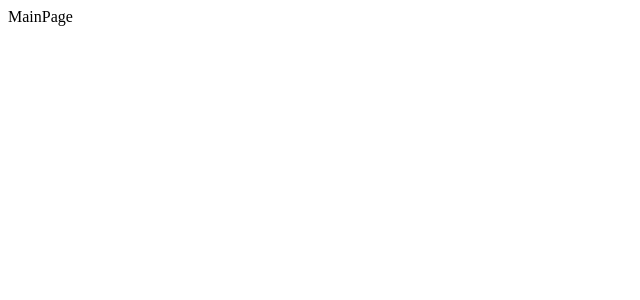
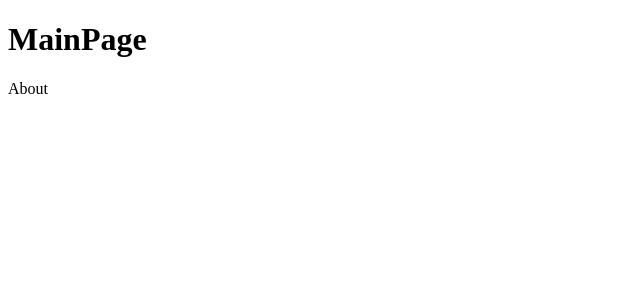
Before and after one commit to movie42/wanted-pre-onboarding-challenge-3rd, a React (Vite) app: page / in a window 1280 px wide. Shown: the top 300 px of the page, without its empty margins (0-640 px from the left). Built offline with nearby package versions, Linux system fonts and the light colour scheme.

Commit message:
Route, hook, Link 컴포넌트 만들기
뒤로가기 기능 추가

```diff
--- /dev/null
+++ b/src/Components/Link.tsx
@@ -0,0 +1,23 @@
+import { useRouter } from "@/lib/hook";
+import React from "react";
+
+interface ILinkProps {
+  children: React.ReactNode;
+  to: string;
+}
+
+const Link = ({ children, to }: ILinkProps) => {
+  const { push } = useRouter();
+  return (
+    <a
+      onClick={(e) => {
+        e.preventDefault();
+        push(to);
+      }}
+    >
+      {children}
+    </a>
+  );
+};
+
+export default Link;
--- /dev/null
+++ b/src/Components/index.ts
@@ -0,0 +1 @@
+export { default as Link } from "./Link";
--- a/src/Pages/About.tsx
+++ b/src/Pages/About.tsx
@@ -1,9 +1,12 @@
-import React from "react";
-
-interface IaboutProps {}
+import Link from "@/Components/Link";
 
 const About = () => {
-  return <div>About</div>;
+  return (
+    <div>
+      <h1>About</h1>
+      <Link to="/">Main</Link>
+    </div>
+  );
 };
 
 export default About;
--- a/src/Pages/MainPage.tsx
+++ b/src/Pages/MainPage.tsx
@@ -1,9 +1,12 @@
-import React from "react";
-
-interface ImainProps {}
+import { Link } from "@/Components";
 
 const MainPage = () => {
-  return <div>MainPage</div>;
+  return (
+    <div>
+      <h1>MainPage</h1>
+      <Link to="/about">About</Link>
+    </div>
+  );
 };
 
 export default MainPage;
--- a/src/Routes/Route.tsx
+++ b/src/Routes/Route.tsx
@@ -1,22 +1,32 @@
-import { changeRouter } from "@/lib/lib";
-import React, { useEffect, useState } from "react";
+import React, { useContext, useEffect, useState } from "react";
+import { LocationContext } from "./Router";
 
 interface IRouteProps {
   path: string;
-  component: React.ReactElement;
+  component: React.ReactNode;
   state?: {};
 }
 
 const Route = ({ path, component, state }: IRouteProps) => {
+  const { pathname } = window.location;
   const [isPath, setIsPath] = useState(false);
+  const { setLocation } = useContext(LocationContext);
+
+  const route = (pathname: string) => {
+    if (path === pathname) {
+      setIsPath(true);
+    } else {
+      setIsPath(false);
+    }
+
+    window.onpopstate = () => {
+      setLocation({ pathName: pathname });
+    };
+  };
 
   useEffect(() => {
-    const { pathname } = window.location;
-    if (path === pathname) {
-      setIsPath(true);
-      changeRouter(path);
-    }
-  }, [path]);
+    route(pathname);
+  }, [pathname]);
 
   return isPath ? component : null;
 };
--- a/src/Routes/Router.tsx
+++ b/src/Routes/Router.tsx
@@ -1,12 +1,18 @@
-import React, { createContext, useState } from "react";
+import { useRouter } from "@/lib/hook";
+import React, { createContext, useEffect, useState } from "react";
 
 interface LocationContextProps {
   location: {
     pathName: string;
   };
+  setLocation: React.Dispatch<
+    React.SetStateAction<{
+      pathName: string;
+    }>
+  >;
 }
 
-const LocationContext = createContext<LocationContextProps>(null!);
+export const LocationContext = createContext<LocationContextProps>(null!);
 
 interface IRoutesProps {
   children: React.ReactNode;
@@ -14,7 +20,13 @@ interface IRoutesProps {
 
 const Router = ({ children }: IRoutesProps) => {
   const [location, setLocation] = useState({ pathName: "/" });
-  return <LocationContext.Provider children={children} value={{ location }} />;
+
+  return (
+    <LocationContext.Provider
+      children={children}
+      value={{ location, setLocation }}
+    />
+  );
 };
 
 export default Router;
--- /dev/null
+++ b/src/lib/hook.tsx
@@ -0,0 +1,14 @@
+import { LocationContext } from "@/Routes/Router";
+import { useContext } from "react";
+
+export const useRouter = () => {
+  const { setLocation } = useContext(LocationContext);
+
+  function push(to: string) {
+    setLocation({ pathName: to });
+
+    return history.pushState(null, "", to);
+  }
+
+  return { push };
+};
```
